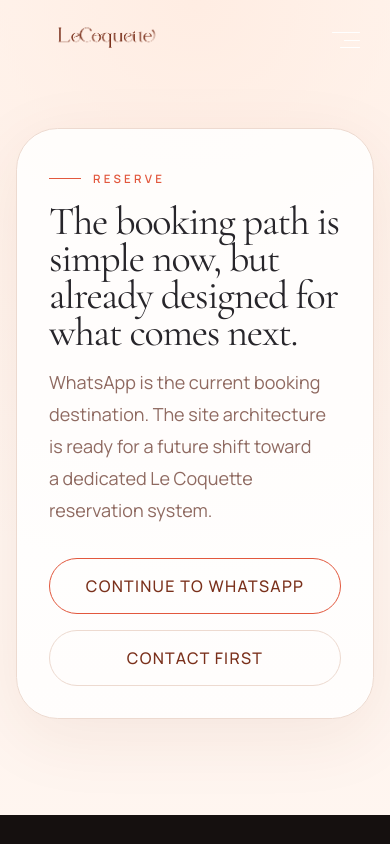
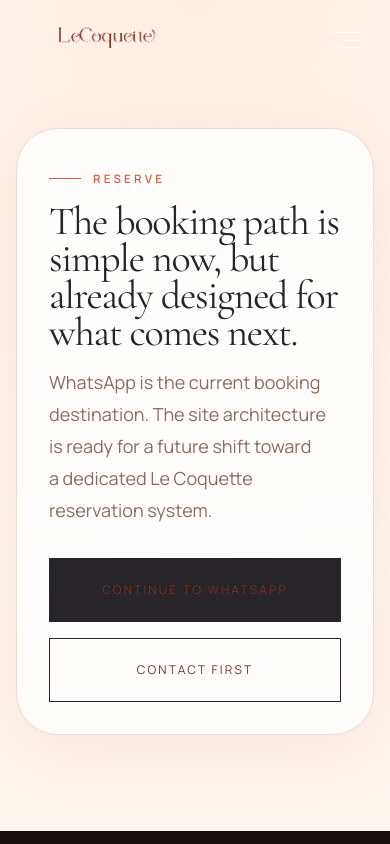
Before and after one commit to Oscarmp7/lecoquetteweb-preview, a Next.js app: page /reserve in a window 390 px wide. Shown: the top 844 px of the page. Built offline with nearby package versions, Linux system fonts and the light colour scheme.

Commit message:
Fix missing CTAs in Services pages, mobile nav, and footer

```diff
--- a/src/components/layout/mobile-nav.tsx
+++ b/src/components/layout/mobile-nav.tsx
@@ -161,7 +161,9 @@ export function MobileNav({ tone }: MobileNavProps) {
                   </p>
                   <ButtonLink
                     href={getBookingLink("mobile-nav")}
-                    className="mt-8 min-w-[18rem] bg-transparent px-0 py-0 font-display text-[1.3rem] tracking-[-0.03em] text-[var(--color-primary)] shadow-none hover:bg-transparent hover:text-[var(--color-primary-hover)]"
+                    variant="ghost"
+                    size="none"
+                    className="mt-8 bg-transparent px-0 py-0 font-display text-[1.3rem] tracking-[-0.03em] capitalize text-[oklch(0.637_0.177_32.7)] shadow-none hover:bg-transparent hover:text-opacity-70"
                     onClick={() => setOpen(false)}
                   >
                     Reserve an Appointment
--- a/src/components/ui/button.tsx
+++ b/src/components/ui/button.tsx
@@ -3,23 +3,24 @@ import { forwardRef, type ButtonHTMLAttributes, type ReactNode } from "react";
 import { cn } from "@/lib/utils";
 
 type ButtonVariant = "primary" | "secondary" | "ghost" | "outline";
-type ButtonSize = "sm" | "md" | "lg";
+type ButtonSize = "sm" | "md" | "lg" | "none";
 
 const variantClasses: Record<ButtonVariant, string> = {
   primary:
-    "border border-[var(--color-primary)] bg-transparent text-[var(--color-primary)] hover:bg-[var(--color-primary)] hover:text-white",
+    "bg-[oklch(0.269_0.010_303.8)] text-white hover:bg-black",
   secondary:
-    "border border-[var(--color-foreground-strong)] bg-transparent text-[var(--color-foreground-strong)] hover:bg-[var(--color-foreground-strong)] hover:text-white",
+    "bg-[oklch(0.637_0.177_32.7)] text-white hover:bg-[oklch(0.600_0.197_32.7)]",
   ghost:
-    "bg-transparent text-[var(--color-foreground-strong)] hover:bg-black/5",
+    "bg-transparent text-current hover:opacity-70",
   outline:
-    "border border-[var(--color-border)] bg-transparent text-[var(--color-foreground-strong)] hover:border-[var(--color-primary)] hover:text-[var(--color-primary)]"
+    "border-[1px] border-[oklch(0.269_0.010_303.8)] bg-transparent text-[oklch(0.269_0.010_303.8)] hover:bg-[oklch(0.269_0.010_303.8)] hover:text-white"
 };
 
 const sizeClasses: Record<ButtonSize, string> = {
-  sm: "h-11 px-5 text-sm",
-  md: "h-12 px-6 text-sm md:text-[0.95rem]",
-  lg: "h-14 px-7 text-base"
+  sm: "h-10 px-6 text-[0.65rem]",
+  md: "h-14 px-10 text-[0.7rem]",
+  lg: "h-16 px-12 text-[0.75rem]",
+  none: ""
 };
 
 type SharedProps = {
@@ -41,7 +42,7 @@ export const Button = forwardRef<HTMLButtonElement, ButtonProps>(
         ref={ref}
         type={type}
         className={cn(
-          "inline-flex cursor-pointer items-center justify-center rounded-[var(--radius-pill)] font-medium tracking-[0.08em] uppercase transition-all duration-500 ease-[var(--ease-standard)]",
+          "inline-flex cursor-pointer items-center justify-center rounded-none font-body uppercase tracking-[0.18em] transition-all duration-700 ease-[cubic-bezier(0.19,1,0.22,1)]",
           variantClasses[variant],
           sizeClasses[size],
           className
@@ -71,7 +72,7 @@ export function ButtonLink({
     <Link
       href={href}
       className={cn(
-        "inline-flex cursor-pointer items-center justify-center rounded-[var(--radius-pill)] font-medium tracking-[0.08em] uppercase transition-all duration-500 ease-[var(--ease-standard)]",
+        "inline-flex cursor-pointer items-center justify-center rounded-none font-body uppercase tracking-[0.18em] transition-all duration-700 ease-[cubic-bezier(0.19,1,0.22,1)]",
         variantClasses[variant],
         sizeClasses[size],
         className
```
